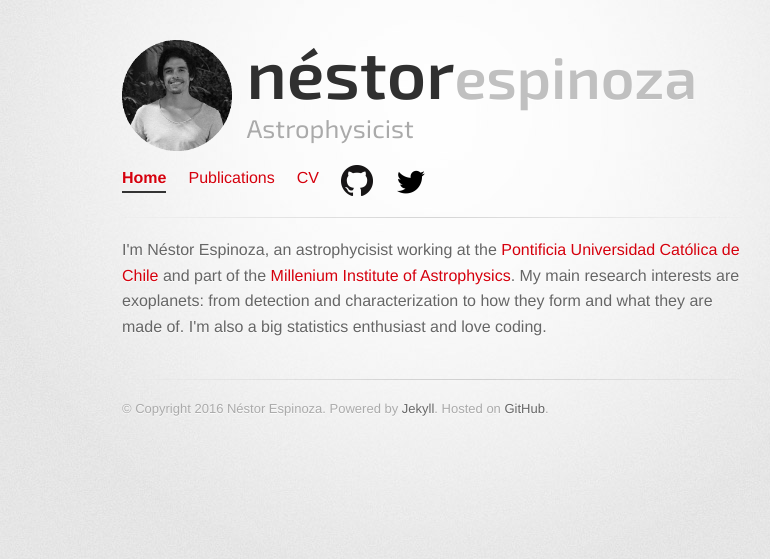
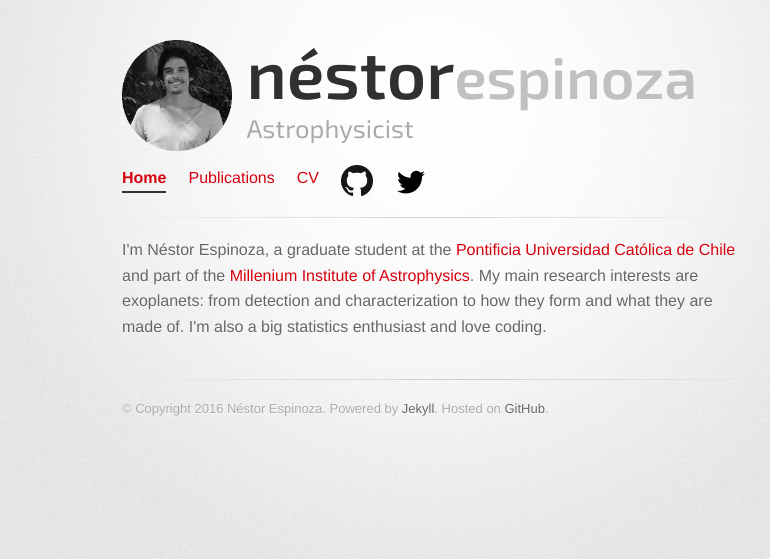
Before and after one commit to cphyc/cphyc.github.io, a Jekyll site: the page built from index.html, in a window 1280 px wide. Shown: the top 559 px of the page, without its empty margins (208-978 px from the left). Built offline with Jekyll 4.4.1, drawn with Linux system fonts in a browser that asks for light colours.

Commit message:
Modified the index a bit.

```diff
--- a/index.html
+++ b/index.html
@@ -5,7 +5,7 @@ description: I'm Néstor Espinoza, an Astrophyisicist currently working in Santi
 ---
 
 <p>
-I'm Néstor Espinoza, an astrophycisist working at the <a href="http://www.astro.puc.cl" target = "_blank">Pontificia Universidad
+I'm Néstor Espinoza, a graduate student at the <a href="http://www.astro.puc.cl" target = "_blank">Pontificia Universidad
 Católica de Chile</a> and part of the <a href="http://www.astrofisicamas.cl/?lang=en" target = "_blank">Millenium Institute
 of Astrophysics</a>. My main research interests are exoplanets: from detection and characterization to how they form and what they are made
 of. I'm also a big statistics enthusiast and love coding.
```
